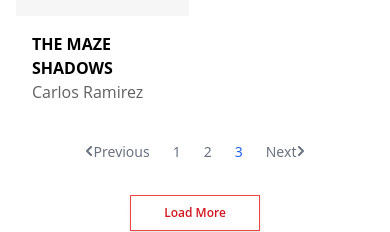
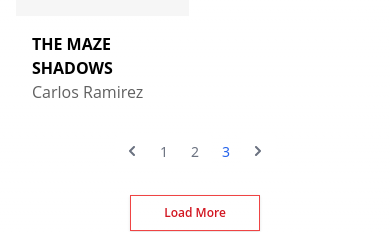
Before and after one commit to Hadees621/Olympia-USA, a Next.js app: page /genre in a window 390 px wide. Shown: the part 1280-1512 px from the top of the page. Built offline with nearby package versions, Linux system fonts and the light colour scheme.

Commit message:
author-experience fixes

```diff
--- a/src/app/author-exp/page.js
+++ b/src/app/author-exp/page.js
@@ -40,11 +40,10 @@ const Authors = () => {
             {authorExperiences.map((experience, index) => (
               <div key={index} className="p-8 xl:p-12 border border-black">
                 <div className="flex items-center gap-4">
-                  {/* Small Circular Image */}
                   <img
-                    src="https://picsum.photos/32" // Using a 32x32 image for the example
+                    src="https://picsum.photos/32"
                     alt="Circular Image"
-                    className="w-20 h-20 rounded-full object-cover" // Adjusted for a small circular image
+                    className="w-20 h-20 rounded-full object-cover"
                   />
                   <h1 className="text-[12px] font-bold text-start">
                     {experience.Title}
@@ -62,169 +61,3 @@ const Authors = () => {
 };
 
 export default Authors;
-
-// import Experience from "@/components/author/Experience";
-// import Banner from "@/components/common/Banner";
-// import LgPagination from "@/components/feature/LgPagination";
-// import SmPagination from "@/components/genre/SmPagination";
-// import { useEffect, useState } from "react";
-
-// const authorExperiences = new Array(5).fill({
-//   Title: "AUTHOR NAME",
-//   text: "“Lorem ipsum dolor sit amet, consectetuer adipiscing elit, sed diam nonummy nibh euismod tincidunt ut laoreet dolore magna aliquam erat volutpat. Ut wisi enim ad minim veniam, quis nostrud exerci tation ullamcorper suscipit lobortis nisl ut aliquip ex ea commodo consequat”.",
-//   placing: "text-start",
-// });
-
-// const Authors = () => {
-//   const [isSmallScreen, setIsSmallScreen] = useState(false);
-
-//   useEffect(() => {
-//     const checkScreenSize = () => {
-//       setIsSmallScreen(window.innerWidth <= 767);
-//     };
-//     checkScreenSize();
-//     window.addEventListener("resize", checkScreenSize);
-//     return () => window.removeEventListener("resize", checkScreenSize);
-//   }, []);
-
-//   return (
-//     <div className="w-full lg:flex lg:justify-center">
-//       <div className="lg:max-w-[850px] xl:max-w-[1000px] 2xl:max-w-[1400px]">
-//         <Banner title={"Author Experience"} />
-
-//         <div className="grid gap-10 py-10 lg:hidden">
-//           {authorExperiences.map((experience, index) => (
-//             <Experience key={index} {...experience} />
-//           ))}
-//         </div>
-//         <div className="px-24">
-//           <div className="lg:grid grid-cols-2 hidden">
-//             <div className="p-8 xl:p-12 border border-black">
-//               <div className="flex items-center gap-4">
-//                 {/* Small Circular Image */}
-//                 <img
-//                   src="https://picsum.photos/32" // Using a 32x32 image for the example
-//                   alt="Circular Image"
-//                   className="w-20 h-20 rounded-full object-cover" // Adjusted for a small circular image
-//                 />
-//                 <h1 className="text-[12px] font-bold text-start">
-//                   Author Name
-//                 </h1>
-//               </div>
-//               <p className="text-[11px] leading-8 py-3">
-//                 Lorem ipsum dolor sit amet, consectetuer adipiscing elit, sed
-//                 diam nonummy nibh euismod tincidunt ut laoreet dolore magna
-//                 aliquam erat volutpat. Ut wisi enim ad minim veniam, quis
-//                 nostrud exerci tation ullamcorper suscipit lobortis nisl ut
-//                 aliquip ex ea commodo consequat”
-//               </p>
-//             </div>
-//             <div className="p-8 xl:p-12 border border-black">
-//               <div className="flex items-center gap-4">
-//                 {/* Small Circular Image */}
-//                 <img
-//                   src="https://picsum.photos/32" // Using a 32x32 image for the example
-//                   alt="Circular Image"
-//                   className="w-20 h-20 rounded-full object-cover" // Adjusted for a small circular image
-//                 />
-//                 <h1 className="text-[12px] font-bold text-start">
-//                   Author Name
-//                 </h1>
-//               </div>
-//               <p className="text-[11px] leading-8 py-3">
-//                 Lorem ipsum dolor sit amet, consectetuer adipiscing elit, sed
-//                 diam nonummy nibh euismod tincidunt ut laoreet dolore magna
-//                 aliquam erat volutpat. Ut wisi enim ad minim veniam, quis
-//                 nostrud exerci tation ullamcorper suscipit lobortis nisl ut
-//                 aliquip ex ea commodo consequat”
-//               </p>
-//             </div>{" "}
-//             <div className="p-8 xl:p-12 border border-black">
-//               <div className="flex items-center gap-4">
-//                 {/* Small Circular Image */}
-//                 <img
-//                   src="https://picsum.photos/32" // Using a 32x32 image for the example
-//                   alt="Circular Image"
-//                   className="w-20 h-20 rounded-full object-cover" // Adjusted for a small circular image
-//                 />
-//                 <h1 className="text-[12px] font-bold text-start">
-//                   Author Name
-//                 </h1>
-//               </div>
-//               <p className="text-[11px] leading-8 py-3">
-//                 Lorem ipsum dolor sit amet, consectetuer adipiscing elit, sed
-//                 diam nonummy nibh euismod tincidunt ut laoreet dolore magna
-//                 aliquam erat volutpat. Ut wisi enim ad minim veniam, quis
-//                 nostrud exerci tation ullamcorper suscipit lobortis nisl ut
-//                 aliquip ex ea commodo consequat”
-//               </p>
-//             </div>{" "}
-//             <div className="p-8 xl:p-12 border border-black">
-//               <div className="flex items-center gap-4">
-//                 {/* Small Circular Image */}
-//                 <img
-//                   src="https://picsum.photos/32" // Using a 32x32 image for the example
-//                   alt="Circular Image"
-//                   className="w-20 h-20 rounded-full object-cover" // Adjusted for a small circular image
-//                 />
-//                 <h1 className="text-[12px] font-bold text-start">
-//                   Author Name
-//                 </h1>
-//               </div>
-//               <p className="text-[11px] leading-8 py-3">
-//                 Lorem ipsum dolor sit amet, consectetuer adipiscing elit, sed
-//                 diam nonummy nibh euismod tincidunt ut laoreet dolore magna
-//                 aliquam erat volutpat. Ut wisi enim ad minim veniam, quis
-//                 nostrud exerci tation ullamcorper suscipit lobortis nisl ut
-//                 aliquip ex ea commodo consequat”
-//               </p>
-//             </div>{" "}
-//             <div className="p-8 xl:p-12 border border-black">
-//               <div className="flex items-center gap-4">
-//                 {/* Small Circular Image */}
-//                 <img
-//                   src="https://picsum.photos/32" // Using a 32x32 image for the example
-//                   alt="Circular Image"
-//                   className="w-20 h-20 rounded-full object-cover" // Adjusted for a small circular image
-//                 />
-//                 <h1 className="text-[12px] font-bold text-start">
-//                   Author Name
-//                 </h1>
-//               </div>
-//               <p className="text-[11px] leading-8 py-3">
-//                 Lorem ipsum dolor sit amet, consectetuer adipiscing elit, sed
-//                 diam nonummy nibh euismod tincidunt ut laoreet dolore magna
-//                 aliquam erat volutpat. Ut wisi enim ad minim veniam, quis
-//                 nostrud exerci tation ullamcorper suscipit lobortis nisl ut
-//                 aliquip ex ea commodo consequat”
-//               </p>
-//             </div>{" "}
-//             <div className="p-8 xl:p-12 border border-black">
-//               <div className="flex items-center gap-4">
-//                 {/* Small Circular Image */}
-//                 <img
-//                   src="https://picsum.photos/32" // Using a 32x32 image for the example
-//                   alt="Circular Image"
-//                   className="w-20 h-20 rounded-full object-cover" // Adjusted for a small circular image
-//                 />
-//                 <h1 className="text-[12px] font-bold text-start">
-//                   Author Name
-//                 </h1>
-//               </div>
-//               <p className="text-[11px] leading-8 py-3">
-//                 Lorem ipsum dolor sit amet, consectetuer adipiscing elit, sed
-//                 diam nonummy nibh euismod tincidunt ut laoreet dolore magna
-//                 aliquam erat volutpat. Ut wisi enim ad minim veniam, quis
-//                 nostrud exerci tation ullamcorper suscipit lobortis nisl ut
-//                 aliquip ex ea commodo consequat”
-//               </p>
-//             </div>
-//           </div>
-//           {isSmallScreen ? <SmPagination /> : <LgPagination />}
-//         </div>
-//       </div>
-//     </div>
-//   );
-// };
-
-// export default Authors;
--- a/src/components/author/Experience.js
+++ b/src/components/author/Experience.js
@@ -1,6 +1,6 @@
 const Experience = ({ Title, text, placing }) => {
   return (
-    <div className="p-8 bg-[#EFEFEF] mx-6 md:mx-20">
+    <div className="p-8 bg-[#F9F7F6] mx-6 md:mx-20">
       <h1 className={`text-[16px] font-bold text-center ${placing}`}>
         {" "}
         {Title}{" "}
--- a/src/components/genre/SmPagination.js
+++ b/src/components/genre/SmPagination.js
@@ -26,7 +26,6 @@ const SmPagination = () => {
                     d="M5 1 1 5l4 4"
                   />
                 </svg>
-                Previous
               </a>
             </li>
             <li>
@@ -59,7 +58,6 @@ const SmPagination = () => {
                 href="#"
                 className="flex items-center justify-center px-3 h-8 leading-tight text-gray-500 bg-white hover:bg-gray-100 hover:text-gray-700 dark:bg-gray-800 dark:border-gray-700 dark:text-gray-400 dark:hover:bg-gray-700 dark:hover:text-white"
               >
-                Next
                 <svg
                   className="w-2.5 h-2.5 rtl:rotate-180"
                   aria-hidden="true"
```
